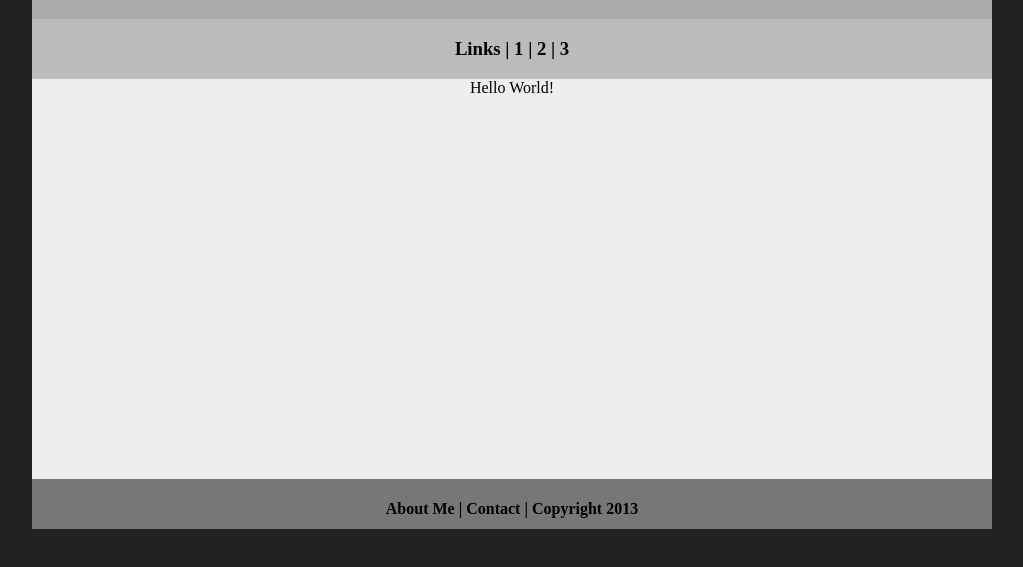
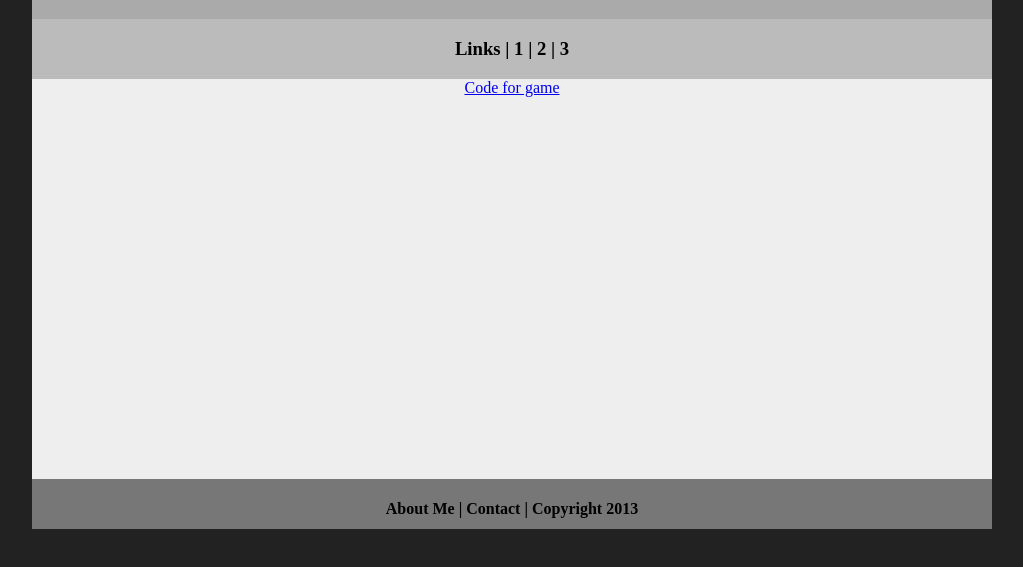
Before and after one commit to Tcampana/Programs2SemestersWebsiting, a plain HTML site: page index.html in a window 1280 px wide. Shown: the part 61-628 px from the top of the page, without its empty margins (128-1151 px from the left). Drawn offline with Linux system fonts and the light colour scheme.

Commit message:
Added files via upload

```diff
--- a/index.html
+++ b/index.html
@@ -14,7 +14,7 @@
   <div class="nav">
     <h3>Links | 1 | 2 | 3</h3>
   </div>
-  <div class="content">Hello World!</div>
+  <div class="content"><a href="https://github.com/Tcampana/TopDownRacingGame">Code for game</a></div>
   <div class="footer">
     <h4>About Me | Contact | Copyright 2013</h4>
   </div>
```
